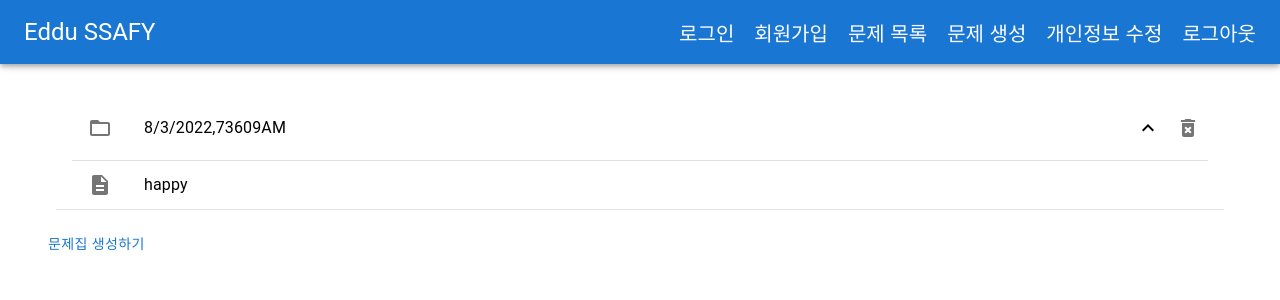
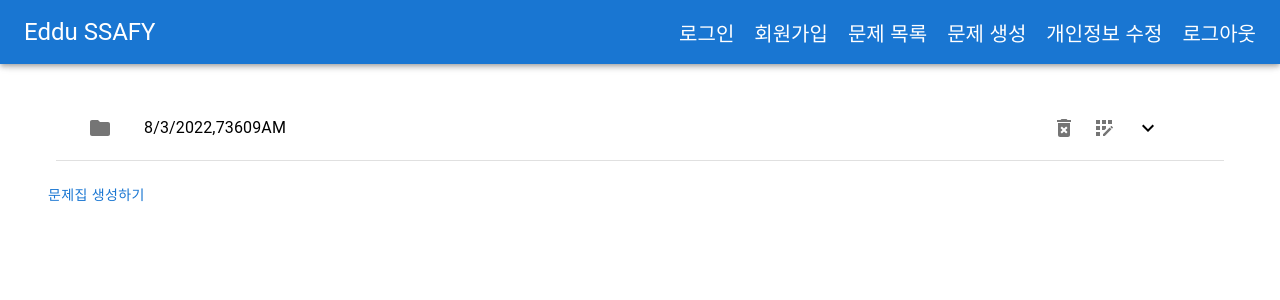
Before and after one commit to Kim-Ji-soo/EdduSSAFY, a React (Create React App) app in the folder frontend/: page /problemlist in a window 1280 px wide. Both pictures are taken after a click on the button "문제집 생성하기". Shown: the top 300 px of the page. Built offline with nearby package versions, Linux system fonts and the light colour scheme.

Commit message:
문제집 기본 틀 완성

```diff
--- a/frontend/src/pages/ProblemList.js
+++ b/frontend/src/pages/ProblemList.js
@@ -21,6 +21,7 @@ import StarBorder from "@mui/icons-material/StarBorder";
 import DescriptionIcon from "@mui/icons-material/Description";
 import FolderIcon from "@mui/icons-material/Folder";
 import FolderOpenIcon from "@mui/icons-material/FolderOpen";
+import Tooltip from '@mui/material/Tooltip';
 
 //
 import { useSelector } from "react-redux";
@@ -31,7 +32,17 @@ import { quizbookActions } from "../redux/quizbook";
 import { Button } from "@mui/material";
 import IconButton from "@mui/material/IconButton";
 import DeleteForeverIcon from "@mui/icons-material/DeleteForever";
+import DriveFileMoveIcon from '@mui/icons-material/DriveFileMove';
 import { ListItemSecondaryAction } from "@mui/material";
+import EditIcon from '@mui/icons-material/Edit';
+import BackspaceIcon from '@mui/icons-material/Backspace';
+import AppRegistrationIcon from '@mui/icons-material/AppRegistration';
+
+//
+import Modal from '@mui/material/Modal';
+import TextField from '@mui/material/TextField';
+
+
 
 const CustomContainerComponent = forwardRef(function CustomContainerComponent(
   { children, extraSecondaryAction, ...other },
@@ -45,23 +56,34 @@ const CustomContainerComponent = forwardRef(function CustomContainerComponent(
   );
 });
 
+const CustomContainerComponent2 = forwardRef(function CustomContainerComponent(
+  { children, extraSecondaryAction, ...other },
+  ref
+) {
+  return (
+    <li ref={ref} {...other}>
+      {children}
+      {extraSecondaryAction}
+    </li>
+  );
+});
+
 function ProblemList() {
   const QUIZBOOK = useSelector((state) => state.quizbooks.quizbook);
-
+  console.log(QUIZBOOK);
   const dispatch = useDispatch();
 
   const handleCreateQuizbook = () => {
     const newID = new Date()
       .toLocaleString()
       .replace(/[\.\s\:ㄱ-ㅎㅏ-ㅣ가-힣]/g, "");
-    dispatch(quizbookActions.addquizbook(newID, false));
+
+
+    dispatch(quizbookActions.addquizbook(newID));
   };
 
   const [open, setOpen] = useState([]);
-
-  // const handleClick = () => {
-  //   setOpen(!open.index);
-  // };
+  const [mopen, setMopen] = useState([]);
 
   useEffect(() => {
     for (let i = 0; i < QUIZBOOK.length; i++) {
@@ -71,7 +93,15 @@ function ProblemList() {
         return newOpen;
       });
     }
-    console.log(open);
+
+    for (let i = 0; i < QUIZBOOK.length; i++) {
+      setMopen((mopen) => {
+        const newMopen = [...mopen];
+        newMopen.push(false);
+        return newMopen;
+      });
+    }
+
   }, []);
 
   return (
@@ -88,7 +118,8 @@ function ProblemList() {
                         ContainerComponent={CustomContainerComponent}
                         ContainerProps={{
                           extraSecondaryAction: (
-                            <ListItemSecondaryAction>
+                            <ListItemSecondaryAction sx={{ right: "100px" }}>
+                              <Tooltip title="문제 삭제하기">
                               <IconButton
                                 onClick={() => {
                                   dispatch(
@@ -99,13 +130,76 @@ function ProblemList() {
                                   >
                                 <DeleteForeverIcon />
                               </IconButton>
+                              </Tooltip>
+
+                              {/* 새페이지 버튼 시작 */}
+                              <Tooltip title="문제집 수정하기">
+                              <IconButton
+                                onClick={() => {
+                                setMopen((mopen) => {
+                                  const newMopen = [...mopen];
+                                  newMopen[index] = !newMopen[index];
+                                  return newMopen;
+                                });
+                              }}
+                                aria-label="hi"
+                                >
+                                <AppRegistrationIcon />
+                                </IconButton>
+                              </Tooltip>
+                                    <Modal
+                                open={mopen[index]}
+                                onClose={() => {
+                                  setMopen((mopen) => {
+                                    const newMopen = [...mopen];
+                                    newMopen[index] = !newMopen[index];
+                                    return newMopen;
+                                  })}
+                                }
+        aria-labelledby="parent-modal-title"
+        aria-describedby="parent-modal-description"
+      >
+                <Box sx={{
+                  position: "absolute",
+                  display: "flex",
+                  flexDirection:"column",
+                  minWidth:"200px",
+                  top: "50%",
+                  left: "50%",
+                  transform: "translate(-50%, -50%)",
+                  width: "20vw",
+                  bgcolor: "background.paper",
+                  border: "2px solid #000",
+                  boxShadow: 24,
+                  pt: 2,
+                  px: 4,
+                  pb: 3,
+                  }}>
+          <TextField id="outlined-basic" label="Outlined" variant="outlined" defaultValue={item.id} sx={{}}/>
+          <Button sx={{display:"block", }}>change</Button>
+          <Button sx={{display:"block"}}>cancel</Button>
+        </Box>
+      </Modal>
+                              {/* 새페이지 버튼 끝 */}
                             </ListItemSecondaryAction>
                           ),
                         }}
                       >
                         <ListItemButton
+                          sx={{
+                                "&.MuiListItemButton-root": {
+                                ":hover": {
+                                backgroundColor: "yellow",
+                                color: "gray"
+                                },
+                                ":active": {
+                                backgroundColor: "red",
+                                color: "blue"
+                                },
+                              },
+                            }}
+
                           onClick={() => {
-                            console.log(index, open);
                             setOpen((open) => {
                               const newOpen = [...open];
                               newOpen[index] = !newOpen[index];
@@ -114,31 +208,67 @@ function ProblemList() {
                           }}
                         >
                           <ListItemIcon>
-                            {open ? <FolderOpenIcon /> : <FolderIcon />}
+                            {open[index] ? <FolderOpenIcon /> : <FolderIcon />}
                           </ListItemIcon>
 
                           <ListItemText primary={item.id} />
 
-                          {open ? <ExpandLess /> : <ExpandMore />}
+                          {open[index] ? <ExpandLess /> : <ExpandMore />}
                         </ListItemButton>
 
                         <ListItemSecondaryAction> </ListItemSecondaryAction>
                       </ListItem>
-                      {open ? <Divider variant="middle" /> : null}
-                      <Collapse in={open} timeout="auto" unmountOnExit>
+
+
+                      {open[index] ? <Divider variant="middle" /> : null}
+
+                      {/* 하위 시작 */}
+                      <Collapse in={open[index]} timeout="auto" unmountOnExit>
+                        {/* 하위 리스트 시작 */}
+
+
                           <List component="div" disablePadding>
-                          <ListItem sx={{ pl: 4 }}>
+                            <ListItem sx={{ pl: 10 }}>
                               <ListItemIcon>
                                 <DescriptionIcon />
                               </ListItemIcon>
 
                             <ListItemText primary={"happy"} />
+
+                            <Tooltip title="문제 수정하기">
+                            <IconButton sx={{mr: 1}}>
+                              <EditIcon />
+                            </IconButton>
+                            </Tooltip>
+                            <Tooltip title="문제 삭제하기">
+                            <IconButton sx={{ mr: 10 }}>
+                              <BackspaceIcon/>
+                            </IconButton>
+                            </Tooltip>
+
                             </ListItem>
                           </List>
+
+
+                        {/* 하위 리스트 끝 */}
+                        {/* 문제 추가하기 시작 */}
+                        <Divider variant="middle" />
+                        <ListItemButton
+                          onClick={() => {
+                            console.log("문제 추가하기" + index)
+                          }}
+                        >
+                          <ListItemText primary={"문제 추가하기"} sx={{ textAlign: 'center', m: 1 }} />
+                        </ListItemButton>
+                        {/* 문제 추가하기 끝 */ }
                         </Collapse>
+
                         <Divider />
+                        {/* 하위 끝 */ }
+
                     </List>
                   </Collapse>
+
                 );
               })}
             </TransitionGroup>
--- a/frontend/src/redux/quizbook.js
+++ b/frontend/src/redux/quizbook.js
@@ -12,6 +12,9 @@ export const quizbookSlice = createSlice({
       id : newquizbook,
       })
       },
+      changequizbook: (state, action) => {
+
+      },
       removequizbook: (state, action) => {
         const id = action.payload;
         state.quizbook = state.quizbook.filter((item) => item.id !== id);
```
Lines whose indentation alone changed are shown as unchanged.
